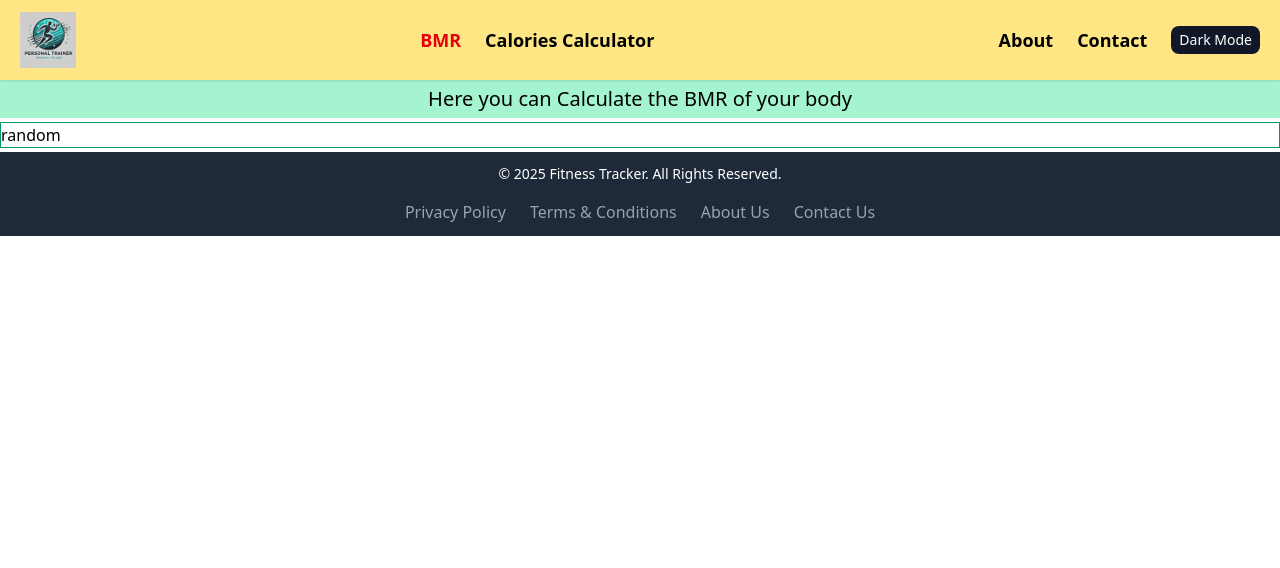
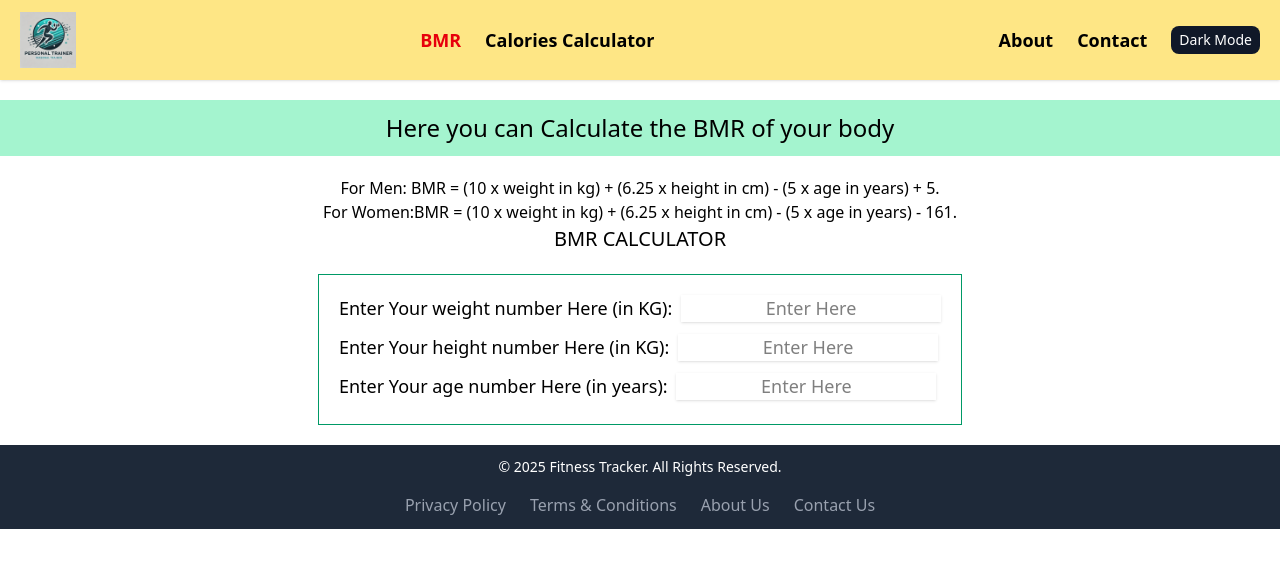
Before and after one commit to PiyushGupta-45/Fitness_Tracker, a React (Vite) app: page /bmr in a window 1280 px wide. Shown: the top 568 px of the page. Built offline with nearby package versions, Linux system fonts and the light colour scheme.

Commit message:
added the logic

```diff
--- a/src/Website/BMR.jsx
+++ b/src/Website/BMR.jsx
@@ -1,11 +1,69 @@
 import React from 'react'
-
+import { useState } from 'react';
 const BMR = () => {
+  const [Weight, setWeight] = useState("");
+  const [Height, setHeight] = useState("");
+  const [Age, setAge] = useState("");
+  const handleWeightChange = (e) => {
+    const value = e.target.value.replace(/\D/g, '');
+    setWeight(value);
+  };
+  const handleHeightChange = (e) => {
+    const value = e.target.value.replace(/\D/g, '');
+    setHeight(value);
+  };
+  const handleAgeChange = (e) => {
+    const value = e.target.value.replace(/\D/g, '');
+    setAge(value);
+  };
   return (
     <>
-    <p className='text-center py-1 bg-emerald-200 font-medium text-[20px]'>Here you can Calculate the BMR of your body</p>
-    <div className='flex my-1 border border-emerald-600'>
-      random
+    <p className='text-center py-3 my-5 bg-emerald-200 dark:bg-gray-800 font-medium text-2xl'>Here you can Calculate the BMR of your body</p>
+    <div className='text-center '>
+      For Men: BMR = (10 x weight in kg) + (6.25 x height in cm) - (5 x age in years) + 5.
+      <br/>
+      For Women:BMR = (10 x weight in kg) + (6.25 x height in cm) - (5 x age in years) - 161.
+    </div>
+    <div className='flex flex-col items-center '>
+      <p className='text-[20px] font-medium'>BMR CALCULATOR</p>
+      <div className='border border-emerald-600 my-5 px-5 py-5'>
+      <div className='pb-1'>
+          <label htmlFor="Weight" className='text-[18px]'>Enter Your weight number Here (in KG): </label>
+          <input
+            className='ml-1 text-[18px] text-black dark:text-white shadow dark:shadow-gray-900 text-center dark:duration-500'
+            id='Weight'
+            type="text"
+            inputMode='numeric'
+            value={Weight}
+            onChange={handleWeightChange}
+            placeholder="Enter Here"
+          />
+        </div>
+      <div className='pt-2 py-1'>
+          <label htmlFor="Height" className='text-[18px]'>Enter Your height number Here (in KG): </label>
+          <input
+            className='ml-1 text-[18px] text-black dark:text-white shadow dark:shadow-gray-900 text-center dark:duration-500'
+            id='Height'
+            type="text"
+            inputMode='numeric'
+            value={Height}
+            onChange={handleHeightChange}
+            placeholder="Enter Here"
+          />
+        </div>
+      <div className='pt-2 py-1'>
+          <label htmlFor="age" className='text-[18px]'>Enter Your age number Here (in years): </label>
+          <input
+            className='ml-1 text-[18px] text-black dark:text-white shadow dark:shadow-gray-900 text-center dark:duration-500'
+            id='age'
+            type="text"
+            inputMode='numeric'
+            value={Age}
+            onChange={handleAgeChange}
+            placeholder="Enter Here"
+          />
+        </div>
+      </div>
     </div>
     </>
   )
```
